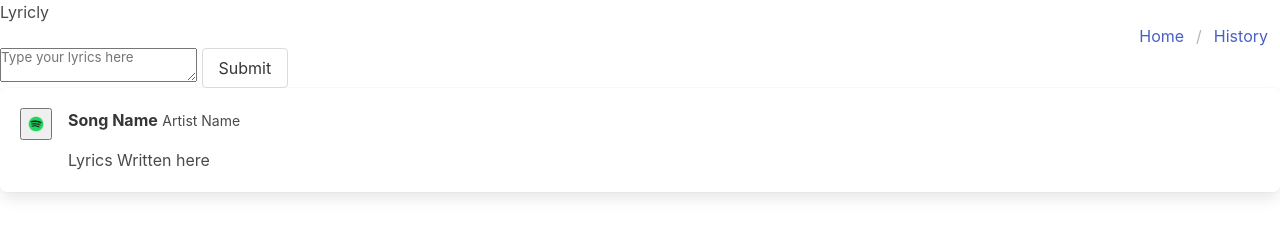
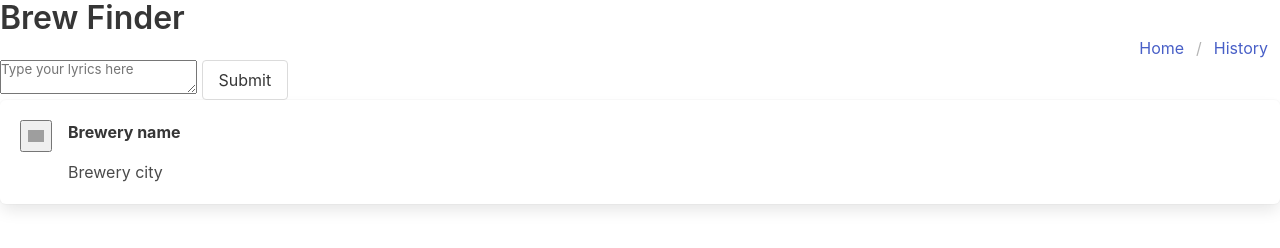
Before and after one commit to broden123/Brewer-Loc, a plain HTML site: page index.html in a window 1280 px wide. Drawn offline with nearby package versions, Linux system fonts and the light colour scheme; grey boxes are pictures that could not be loaded.

Commit message:
new HTML

```diff
--- a/index.html
+++ b/index.html
@@ -11,7 +11,9 @@
   </head>
   <body>
     <header>
-      <h1>Lyricly</h1>
+      <div>
+        <h1 class="title">Brew Finder</h1>
+      </div>
       <nav class="breadcrumb is-right" aria-label="breadcrumbs">
         <ul>
           <li><a href="#home">Home</a></li>
@@ -28,17 +30,17 @@
         <div class="media-left">
           <button class="image is-32x32">
             <img
-              src="/assets/spotify-icon-22.png"
-              alt="Spotify Logo"
+              src="/assets/pexels-isabella-mendes-338711.jpg"
+              alt="beer beer-icon"
             />
           </button>
         </div>
         <div class="media-content">
           <div class="content">
             <p>
-              <strong>Song Name</strong> <small>Artist Name</small>
+              <strong>Brewery name</strong>
               <br />
-              <div id="lyrics">Lyrics Written here</div>
+              <div id="brew">Brewery city</div>
             </p>
           </div>
         </div>
```
Also changed, not shown: 1 other file.
